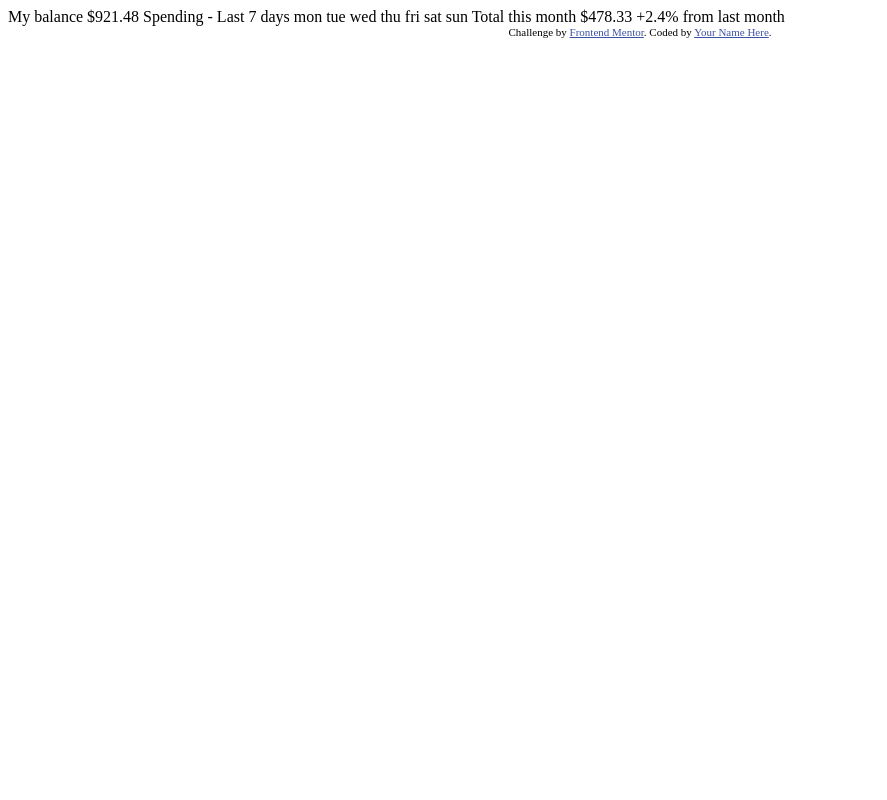
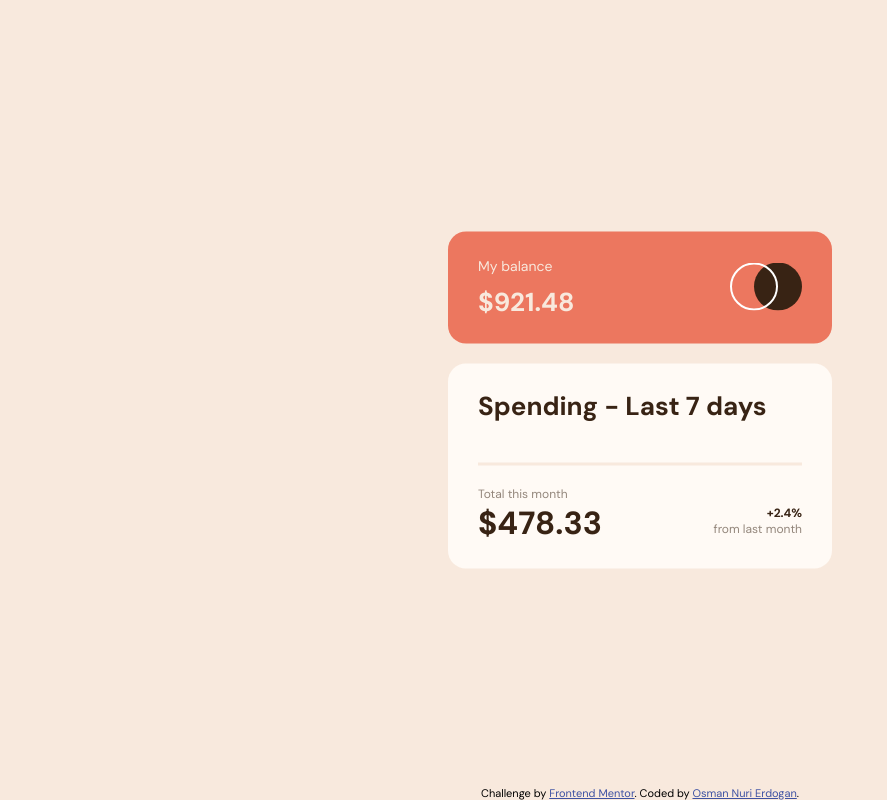
Before and after one commit to osmannurierdogan/fem-expenses-chart-component, a plain HTML site: page index.html in a window 1280 px wide. Shown: the whole page, without its empty margins (0-887 px from the left). Drawn offline with Linux system fonts and the light colour scheme.

Commit message:
Challenge files updated but not finished.

```diff
--- /dev/null
+++ b/css/style.scss
@@ -0,0 +1,143 @@
+@import url("https://fonts.googleapis.com/css2?family=DM+Sans:wght@400;700&display=swap");
+$mobile-breakpoint: 375px;
+$desktop-breakpoint: 1440px;
+
+$color-primary-soft-red: hsl(10, 79%, 65%);
+$color-primary-cyan: hsl(186, 34%, 60%);
+$color-neutral-dark-brown: hsl(25, 47%, 15%);
+$color-neutral-medium-brown: hsl(28, 10%, 53%);
+$color-neutral-cream: hsl(27, 66%, 92%);
+$color-neutral-very-pale-orange: hsl(33, 100%, 98%);
+
+$font-size: 1.8rem;
+$font-family: "DM Sans", sans-serif;
+$font-weight-normal: 400;
+$font-weight-bold: 700;
+
+*,
+*::before,
+*::after {
+	margin: 0;
+	padding: 0;
+	box-sizing: border-box;
+}
+html {
+	font-size: 62.5%;
+	font-family: $font-family;
+}
+body {
+	font-family: inherit;
+	background-color: $color-neutral-cream;
+}
+.section {
+	max-width: 120rem;
+	width: max-content;
+}
+.container {
+	width: 30%;
+	position: absolute;
+	top: 50%;
+	left: 50%;
+	transform: translate(-50%, -50%);
+	display: flex;
+	flex-direction: column;
+
+	&__header {
+		background-color: $color-primary-soft-red;
+		display: flex;
+		align-items: center;
+		justify-content: space-between;
+		color: $color-neutral-cream;
+		padding: 2.5rem 3rem;
+		border-radius: $font-size;
+		margin-bottom: 2rem;
+		&__text {
+			display: flex;
+			flex-direction: column;
+			font-size: 1.4rem;
+			&--amount {
+				font-weight: $font-weight-bold;
+				margin-top: 1rem;
+				font-size: 2.6rem;
+			}
+		}
+	}
+	&__body {
+		background-color: $color-neutral-very-pale-orange;
+		padding: 2.5rem 3rem;
+		border-radius: $font-size;
+		&--title {
+			font-weight: $font-weight-bold;
+			font-size: 2.6rem;
+			color: $color-neutral-dark-brown;
+		}
+
+    &__chart{
+      display: flex;
+      flex-direction: row;
+      justify-content: space-between;
+      align-items: center;
+      margin: 2rem auto;
+      &__item{
+        display: flex;
+        flex-direction: column;
+        align-items: center;
+        justify-content: space-around;
+        &--shape{
+          background-color: aqua;
+        }
+        &--day{
+          font-size: 1.4rem;
+          color: $color-neutral-medium-brown;
+        }
+      }
+    }
+
+    &__footer{
+      font-size: 1.2rem;
+      display: flex;
+      justify-content: space-between;
+      align-items: center;
+      color: $color-neutral-medium-brown;
+      &__left{
+        display: flex;
+        flex-direction: column;
+        &--amount{
+          font-size: 3.2rem;
+          font-weight: $font-weight-bold;
+          color: $color-neutral-dark-brown;
+        }
+      }
+      &__right{
+        margin-bottom: 0.7rem;
+        align-self: flex-end;
+        display: flex;
+        flex-direction: column;
+        justify-content: flex-end;
+        &--percentage{
+          text-align: right;
+          font-weight: $font-weight-bold;
+          color: $color-neutral-dark-brown;
+        }
+      }
+    }
+	}
+}
+.seperator{
+  background-color: $color-neutral-cream;
+  height: 3px;
+  margin: 2rem auto;
+}
+
+// ! ATTRIBUTION
+.attribution {
+	position: absolute;
+	left: 50%;
+	bottom: 0;
+	transform: translateX(-50%);
+	font-size: 11px;
+	text-align: center;
+	& a {
+		color: hsl(228, 45%, 44%);
+	}
+}
--- /dev/null
+++ b/fetch-data-from-json.js
@@ -0,0 +1,52 @@
+const chartBox = document.querySelector(".container__body__chart");
+//const chartItem = document.querySelector(".container__body__chart__item");
+//const chartItem = document.createElement("div");
+//chartItem.classList.add("container__body__chart__item");
+//const itemShape = document.createElement("span");
+//itemShape.classList.add("container__body__chart__item--shape");
+//const itemDay = document.createElement("span");
+//itemDay.classList.add("container__body__chart__item--day");
+
+console.log("chartBox :>> ", chartBox);
+const dataArray = [];
+const fetchChartData = async () => {
+	await fetch("./data.json")
+		.then((response) => response.json())
+		.then((data) => {
+			for (let i = 0; i < data.length; i++) {
+				//console.log("data[i] :>> ", data[i]);
+				dataArray.push(data[i]);
+			}
+			//return data;
+		});
+	/*
+  //dataArray.forEach((item) => {
+	//	itemShape.textContent = item.amount;
+	//	itemDay.textContent = item.day;
+	//	console.log("itemShape.textContent :>> ", itemShape.textContent);
+	//	console.log("itemDay.textContent :>> ", itemDay.textContent);
+	//	chartItem.appendChild(itemShape);
+	//	chartItem.appendChild(itemDay);
+	//	chartBox.appendChild(chartItem);
+	//}); */
+	for (let j = 0; j < dataArray.length; j++) {
+		//console.log('dataArray[j] :>> ', dataArray[j]);
+		//itemShape.textContent = dataArray[j].amount;
+		//itemDay.textContent = dataArray[j].day;
+		//chartItem.appendChild(itemShape);
+		//chartItem.appendChild(itemDay);
+		//chartBox.appendChild(chartItem);
+    let element = `<div class="container__body__chart__item">
+	    <div class="container__body__chart__item--shape">
+        ${dataArray[j].amount}
+      </div>
+	    <div class="container__body__chart__item--day">
+        ${dataArray[j].day}
+      </div>
+    </div>`;
+    chartBox.appendChild(element);
+	}
+
+};
+
+fetchChartData();
--- a/index.html
+++ b/index.html
@@ -1,43 +1,60 @@
 <!DOCTYPE html>
 <html lang="en">
 	<head>
-  <meta charset="UTF-8">
-  <meta name="viewport" content="width=device-width, initial-scale=1.0"> <!-- displays site properly based on user's device -->
+		<meta charset="UTF-8" />
+		<meta name="viewport" content="width=device-width, initial-scale=1.0" />
 
-  <link rel="icon" type="image/png" sizes="32x32" href="./images/favicon-32x32.png">
-
+		<link
+			rel="icon"
+			type="image/png"
+			sizes="32x32"
+			href="./images/favicon-32x32.png"
+		/>
+		<link rel="stylesheet" href="./css/style.css" />
 		<title>Frontend Mentor | Expenses chart component</title>
-
-  <!-- Feel free to remove these styles or customise in your own stylesheet 👍 -->
-  <style>
-    .attribution { font-size: 11px; text-align: center; }
-    .attribution a { color: hsl(228, 45%, 44%); }
-  </style>
 	</head>
 	<body>
+		<section class="section">
+			<div class="container">
+				<div class="container__header">
+					<div class="container__header__text">
+						<span>My balance</span>
+						<span class="container__header__text--amount">$921.48</span>
+					</div>
+					<div class="container__header__icon">
+						<img src="./images/logo.svg" alt="Container Header Logo" />
+					</div>
+				</div>
+				<div class="container__body">
+					<p class="container__body--title">Spending - Last 7 days</p>
 
-  My balance
-  $921.48
+					<div class="container__body__chart"></div>
 
-  Spending - Last 7 days
-
-  mon
-  tue
-  wed
-  thu
-  fri
-  sat
-  sun
-
-  Total this month
-  $478.33
-
+					<div class="seperator"></div>
+					<div class="container__body__footer">
+						<div class="container__body__footer__left">
+							<span>Total this month</span>
+							<span class="container__body__footer__left--amount">$478.33</span>
+						</div>
+						<div class="container__body__footer__right">
+							<span class="container__body__footer__right--percentage">
 								+2.4%
-  from last month
+							</span>
+							<span>from last month</span>
+						</div>
+					</div>
+				</div>
+			</div>
+		</section>
 
 		<div class="attribution">
-    Challenge by <a href="https://www.frontendmentor.io?ref=challenge" target="_blank">Frontend Mentor</a>.
-    Coded by <a href="#">Your Name Here</a>.
+			Challenge by
+			<a href="https://www.frontendmentor.io?ref=challenge" target="_blank"
+				>Frontend Mentor</a
+			>. Coded by
+			<a href="https://linkedin.com/in/osmannurierdogan">Osman Nuri Erdogan</a>.
 		</div>
+
+		<script src="./fetch-data-from-json.js" defer></script>
 	</body>
 </html>
```
Also changed, not shown: css/style.css (added). Lines whose indentation alone changed are shown as unchanged.
